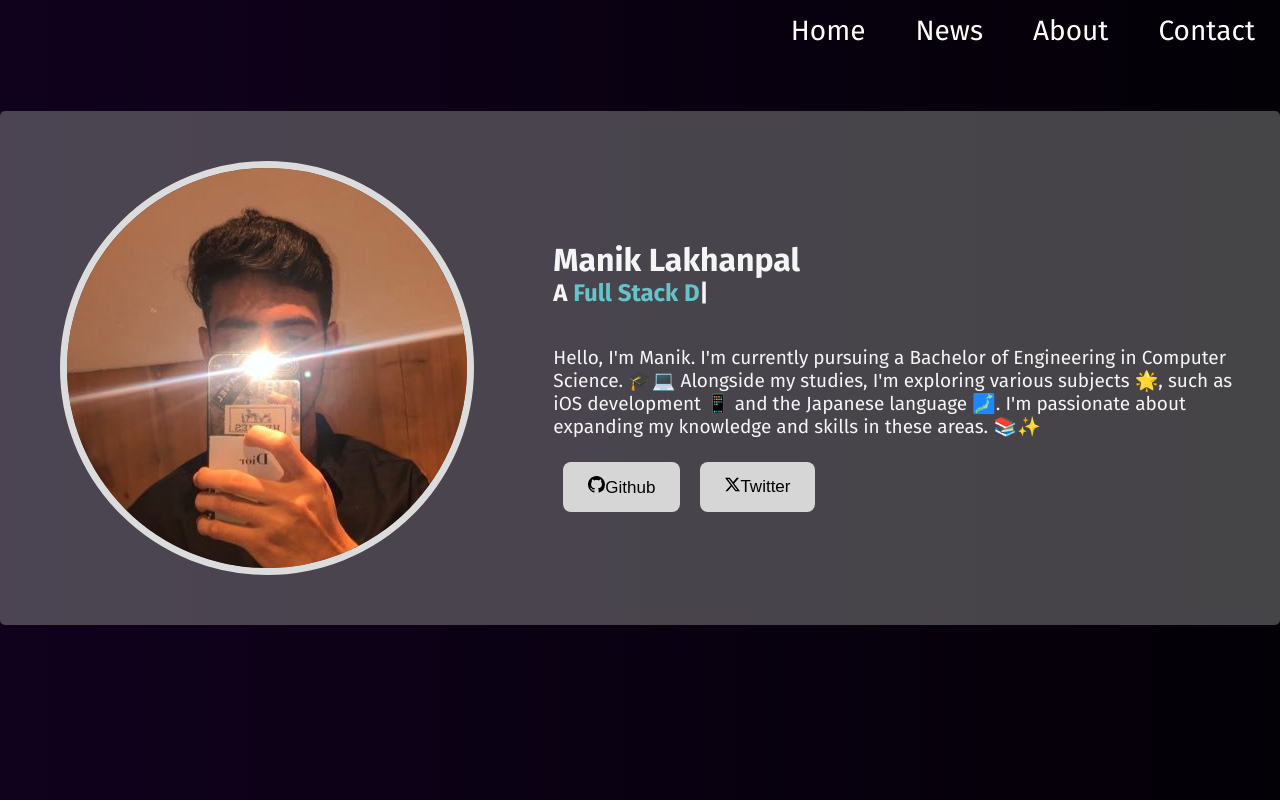
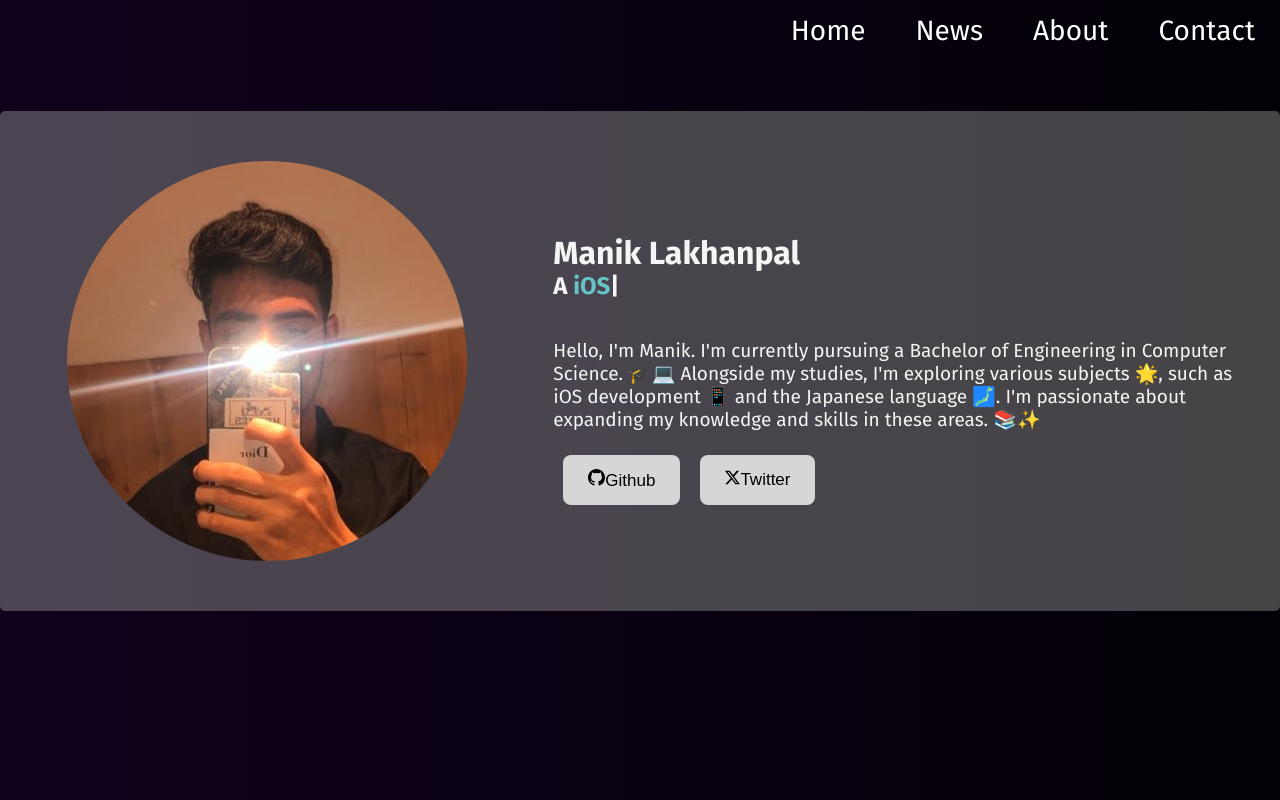
Before and after one commit to ManikLakhanpal/MySite, a React (Vite) app: page / in a window 1280 px wide. Built offline with nearby package versions, Linux system fonts and the light colour scheme.

Commit message:
Added some basic animations and transforms.

```diff
--- a/public/style.css
+++ b/public/style.css
@@ -28,6 +28,13 @@ li a {
   text-align: center;
   padding: 14px 25px;
   text-decoration: none;
+  position: relative;
+  animation-name: slideInLeft;
+  animation-duration: 1s;
+  animation-timing-function: ease-in-out;
+  animation-delay: 0s;
+  animation-direction: normal;
+
 }
 
 li a:hover {
@@ -38,12 +45,12 @@ img {
   margin: 50px 0;
   height: 400px;
   width: 400px;
-  border: 7px solid gainsboro;
   border-radius: 100%;
+  transition: box-shadow 0.3s ease-in-out;
 }
 
 img:hover {
-  border-color: #66c3c7;
+  box-shadow: 0 0 30px rgba(54, 0, 105, 0.7);
 }
 
 main {
@@ -62,6 +69,13 @@ main {
   justify-content: center;
   align-items: center;
   height: 100%;
+  position: relative;
+  animation-name: slideInLeft;
+  animation-duration: 1s;
+  animation-timing-function: ease-in-out;
+  animation-delay: 0s;
+  animation-direction:normal;
+
   /* border: 1px solid white; Testing */
 }
 
@@ -106,9 +120,25 @@ main {
   border-radius: 8px;
   font-size: 17px;
   margin: 5px 10px;
+  transition: transform 0.4s, background-color 0.4s, color 0.4s, box-shadow 0.5s;
+  transition-timing-function: cubic-bezier(0.175, 0.885, 0.32, 1.275);
 }
 
 .social-button:hover {
   background-color: #66c3c7;
   color: #f5f5f5;
+  transform: scale(1.091);
+  box-shadow: 0 0 20px #66c3c7b3;
 }
+
+@keyframes slideInLeft {
+  from {
+    transform: translateX(-300px);
+    opacity: 0%;
+  }
+
+  to {
+    transform: translateX(0px);
+    opacity: 100%;
+  }
+}
--- a/src/components/homeMain.jsx
+++ b/src/components/homeMain.jsx
@@ -16,7 +16,7 @@ function HomeMain() {
       ],
       typeSpeed: 100,
       backDelay: 1800,
-      backSpeed: 90,
+      backSpeed: 25,
       loop: true,
     });
 
```
